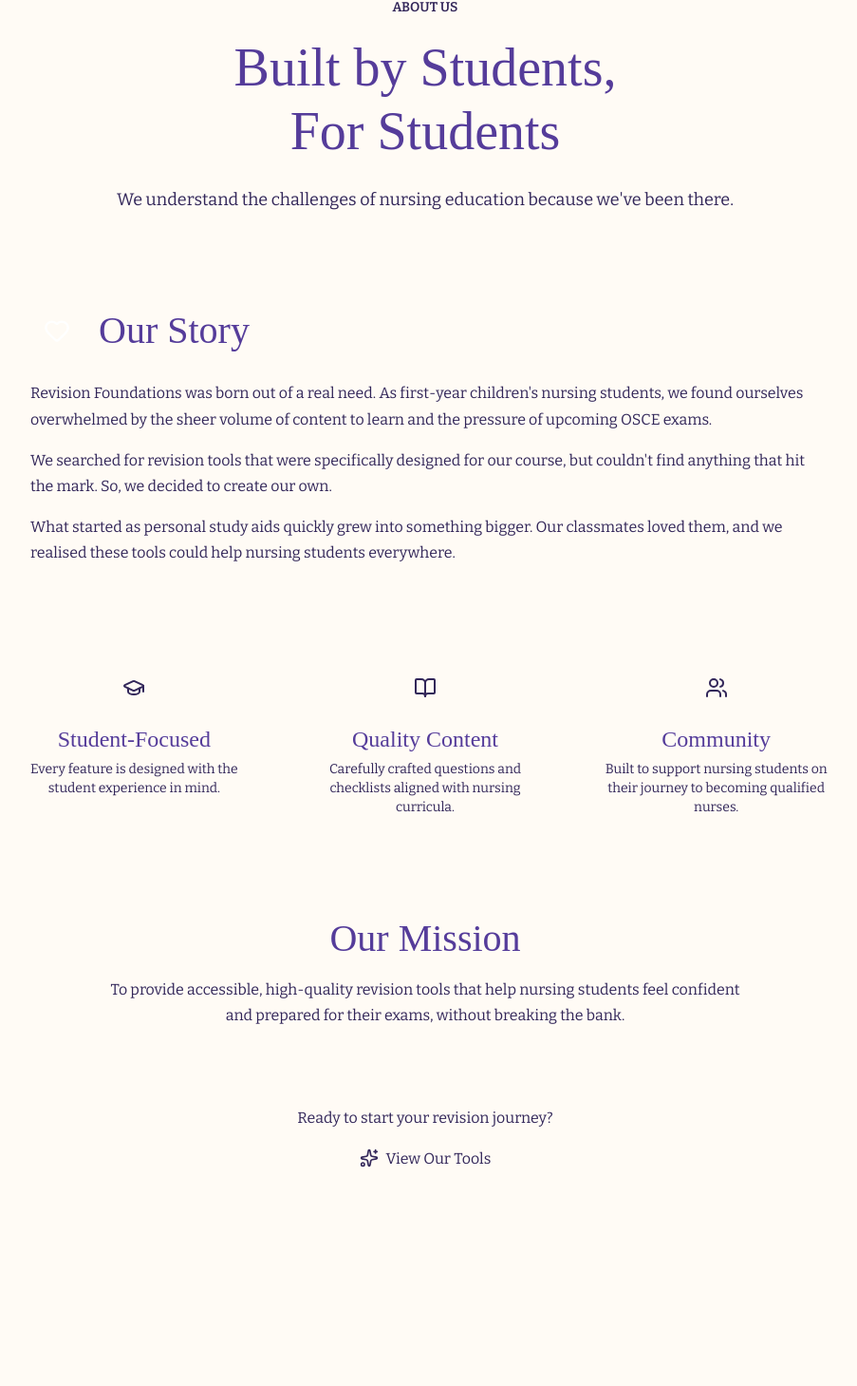
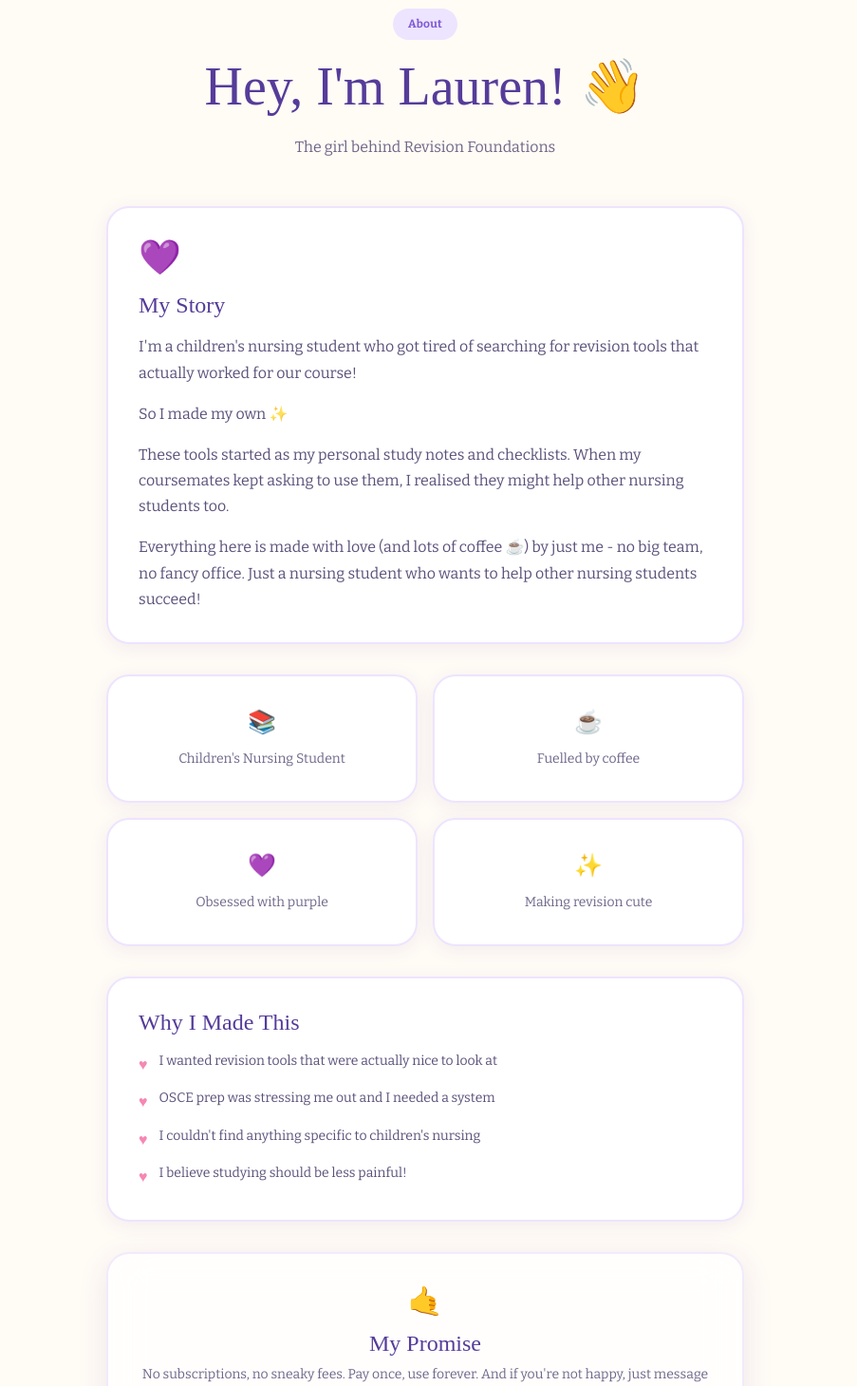
Before and after one commit to laurencaitlinemmerson-tech/revision-foundations-saas, a Next.js app: page /about in a window 1280 px wide. Shown: the part 103-1562 px from the top of the page at 95% size, without its empty margins (192-1095 px from the left). Before the commit the page ends 1405 px from the top, so only its background shows below. Built offline with nearby package versions, Linux system fonts and the light colour scheme; no server answers; a web font is replaced by a local one.

Commit message:
Update About page and make site more personal (just Lauren, not a team)

```diff
--- a/src/app/about/page.tsx
+++ b/src/app/about/page.tsx
@@ -2,105 +2,102 @@
 
 import Navbar from '@/components/Navbar';
 import Link from 'next/link';
-import { Heart, BookOpen, Users, Sparkles, GraduationCap } from 'lucide-react';
+import { Sparkles, Heart, BookOpen, Coffee, Star } from 'lucide-react';
 
 export default function AboutPage() {
   return (
-    <div className="min-h-screen gradient-bg-light">
+    <div className="min-h-screen bg-cream">
       <Navbar />
 
-      <main className="pt-24 pb-16 px-4">
-        <div className="max-w-4xl mx-auto">
+      <main className="pt-28 pb-20 px-6">
+        <div className="max-w-2xl mx-auto">
           {/* Header */}
-          <div className="text-center mb-16">
-            <span className="inline-block bg-[var(--lilac-tint)] text-[var(--lavender-primary)] px-4 py-1 rounded-full text-sm font-semibold mb-4">
-              ABOUT US
-            </span>
-            <h1 className="font-display text-4xl md:text-5xl font-bold text-[var(--plum-text)] mb-6">
-              Built by Students,<br />For Students
-            </h1>
-            <p className="text-lg text-[var(--plum-text)]/70 max-w-2xl mx-auto">
-              We understand the challenges of nursing education because we&apos;ve been there.
+          <div className="text-center mb-12">
+            <span className="badge badge-purple mb-4">About</span>
+            <h1 className="mb-4">Hey, I'm Lauren! 👋</h1>
+            <p className="text-[var(--plum-dark)]/70">
+              The girl behind Revision Foundations
             </p>
           </div>
 
-          {/* Story Section */}
-          <div className="glass-card p-8 mb-12">
-            <div className="flex items-center gap-4 mb-6">
-              <div className="w-14 h-14 rounded-2xl bg-gradient-to-br from-[var(--purple-gradient-start)] to-[var(--purple-gradient-end)] flex items-center justify-center">
-                <Heart className="w-7 h-7 text-white" />
-              </div>
-              <h2 className="font-display text-2xl font-bold text-[var(--plum-text)]">
-                Our Story
-              </h2>
-            </div>
-            <div className="space-y-4 text-[var(--plum-text)]/80">
+          {/* Main Card */}
+          <div className="card mb-8">
+            <div className="text-4xl mb-4">💜</div>
+            <h3 className="mb-4">My Story</h3>
+            <div className="space-y-4 text-[var(--plum-dark)]/80">
               <p>
-                Revision Foundations was born out of a real need. As first-year children&apos;s nursing
-                students, we found ourselves overwhelmed by the sheer volume of content to learn
-                and the pressure of upcoming OSCE exams.
+                I'm a children's nursing student who got tired of searching for revision tools that actually worked for our course!
               </p>
               <p>
-                We searched for revision tools that were specifically designed for our course,
-                but couldn&apos;t find anything that hit the mark. So, we decided to create our own.
+                So I made my own ✨
               </p>
               <p>
-                What started as personal study aids quickly grew into something bigger. Our
-                classmates loved them, and we realised these tools could help nursing students
-                everywhere.
+                These tools started as my personal study notes and checklists. When my coursemates kept asking to use them, I realised they might help other nursing students too.
+              </p>
+              <p>
+                Everything here is made with love (and lots of coffee ☕) by just me - no big team, no fancy office. Just a nursing student who wants to help other nursing students succeed!
               </p>
             </div>
           </div>
 
-          {/* Values */}
-          <div className="grid md:grid-cols-3 gap-6 mb-12">
+          {/* Fun Facts */}
+          <div className="grid grid-cols-2 gap-4 mb-8">
             {[
-              {
-                icon: GraduationCap,
-                title: 'Student-Focused',
-                description: 'Every feature is designed with the student experience in mind.',
-              },
-              {
-                icon: BookOpen,
-                title: 'Quality Content',
-                description: 'Carefully crafted questions and checklists aligned with nursing curricula.',
-              },
-              {
-                icon: Users,
-                title: 'Community',
-                description: 'Built to support nursing students on their journey to becoming qualified nurses.',
-              },
-            ].map((value, i) => (
-              <div key={i} className="glass-card p-6 text-center">
-                <div className="w-12 h-12 rounded-xl bg-[var(--lilac-tint)] flex items-center justify-center mx-auto mb-4">
-                  <value.icon className="w-6 h-6 text-[var(--lavender-primary)]" />
-                </div>
-                <h3 className="font-semibold text-[var(--plum-text)] mb-2">{value.title}</h3>
-                <p className="text-sm text-[var(--plum-text)]/70">{value.description}</p>
+              { emoji: '📚', text: "Children's Nursing Student" },
+              { emoji: '☕', text: 'Fuelled by coffee' },
+              { emoji: '💜', text: 'Obsessed with purple' },
+              { emoji: '✨', text: 'Making revision cute' },
+            ].map((fact, i) => (
+              <div key={i} className="card text-center py-4">
+                <span className="text-2xl block mb-2">{fact.emoji}</span>
+                <span className="text-sm text-[var(--plum-dark)]/70">{fact.text}</span>
               </div>
             ))}
           </div>
 
-          {/* Mission */}
-          <div className="glass-card p-8 bg-gradient-to-r from-[var(--purple-gradient-start)]/10 to-[var(--purple-gradient-end)]/10 border-[var(--lavender-primary)]/30">
-            <h2 className="font-display text-xl font-bold text-[var(--plum-text)] mb-4 text-center">
-              Our Mission
-            </h2>
-            <p className="text-center text-[var(--plum-text)]/80 max-w-2xl mx-auto">
-              To provide accessible, high-quality revision tools that help nursing students
-              feel confident and prepared for their exams, without breaking the bank.
+          {/* Why I Made This */}
+          <div className="card mb-8">
+            <h3 className="mb-4">Why I Made This</h3>
+            <ul className="space-y-3">
+              {[
+                'I wanted revision tools that were actually nice to look at',
+                'OSCE prep was stressing me out and I needed a system',
+                "I couldn't find anything specific to children's nursing",
+                'I believe studying should be less painful!',
+              ].map((reason, i) => (
+                <li key={i} className="flex items-start gap-3">
+                  <span className="text-[var(--pink)]">♥</span>
+                  <span className="text-[var(--plum-dark)]/80 text-sm">{reason}</span>
+                </li>
+              ))}
+            </ul>
+          </div>
+
+          {/* Promise */}
+          <div className="card-glass text-center mb-8">
+            <div className="text-3xl mb-3">🤙</div>
+            <h3 className="text-lg mb-2">My Promise</h3>
+            <p className="text-[var(--plum-dark)]/70 text-sm">
+              No subscriptions, no sneaky fees. Pay once, use forever.
+              And if you're not happy, just message me!
             </p>
           </div>
 
           {/* CTA */}
-          <div className="text-center mt-12">
-            <p className="text-[var(--plum-text)]/70 mb-4">
-              Ready to start your revision journey?
+          <div className="text-center">
+            <p className="text-[var(--plum-dark)]/60 text-sm mb-4">
+              Questions? Want to say hi?
             </p>
-            <Link href="/pricing" className="btn-gradient inline-flex items-center gap-2">
-              <Sparkles className="w-5 h-5" />
-              View Our Tools
-            </Link>
+            <div className="flex gap-3 justify-center">
+              <Link href="/contact" className="btn-primary">
+                <Heart className="w-4 h-4" />
+                Get in Touch
+              </Link>
+              <Link href="/pricing" className="btn-secondary">
+                <Sparkles className="w-4 h-4" />
+                View Tools
+              </Link>
+            </div>
           </div>
         </div>
       </main>
--- a/src/app/page.tsx
+++ b/src/app/page.tsx
@@ -30,7 +30,7 @@ export default function HomePage() {
 
             <p className="fade-in text-lg md:text-xl text-[var(--plum-dark)]/80 mb-10 max-w-2xl mx-auto">
               Cute, simple revision tools to help you ace your nursing exams.
-              Made by students who've been there!
+              Made by a student who's been there! 💜
             </p>
 
             <div className="fade-in flex flex-col sm:flex-row gap-4 justify-center">
@@ -154,8 +154,8 @@ export default function HomePage() {
               {
                 icon: Users,
                 emoji: '👩‍🎓',
-                title: 'By Students',
-                desc: 'Created by nursing students who know exactly what you need.',
+                title: 'By a Student',
+                desc: 'Created by a nursing student who knows exactly what you need.',
               },
               {
                 icon: Zap,
@@ -251,7 +251,7 @@ export default function HomePage() {
           <div className="grid md:grid-cols-4 gap-8 mb-10">
             <div>
               <h3 className="text-lg mb-3">Revision Foundations</h3>
-              <p className="text-sm text-[var(--plum-dark)]/70">Made with 💜 by nursing students.</p>
+              <p className="text-sm text-[var(--plum-dark)]/70">Made with 💜 by Lauren</p>
             </div>
             <div>
               <h4 className="font-semibold text-[var(--plum)] mb-3 text-sm">Products</h4>
```
